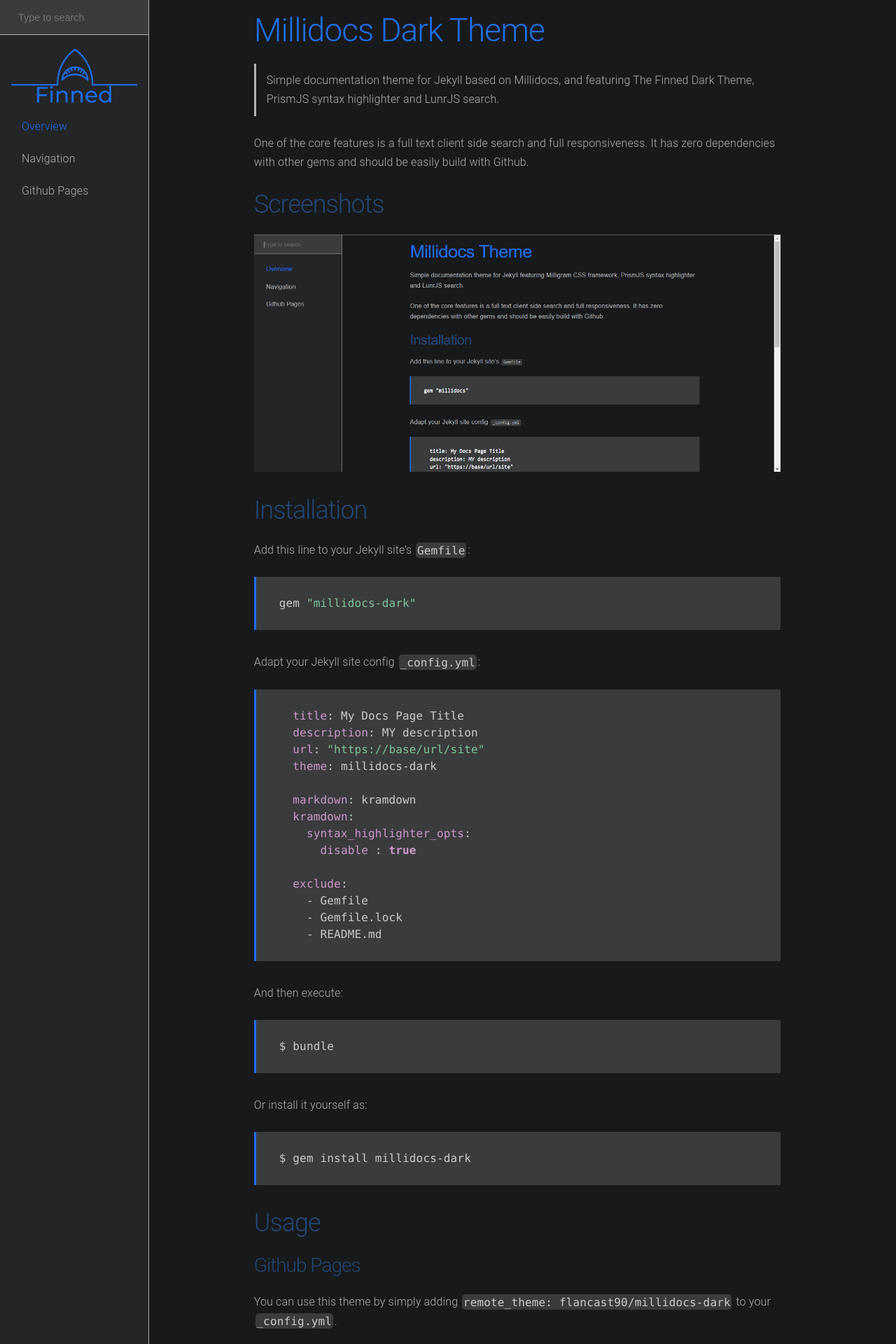
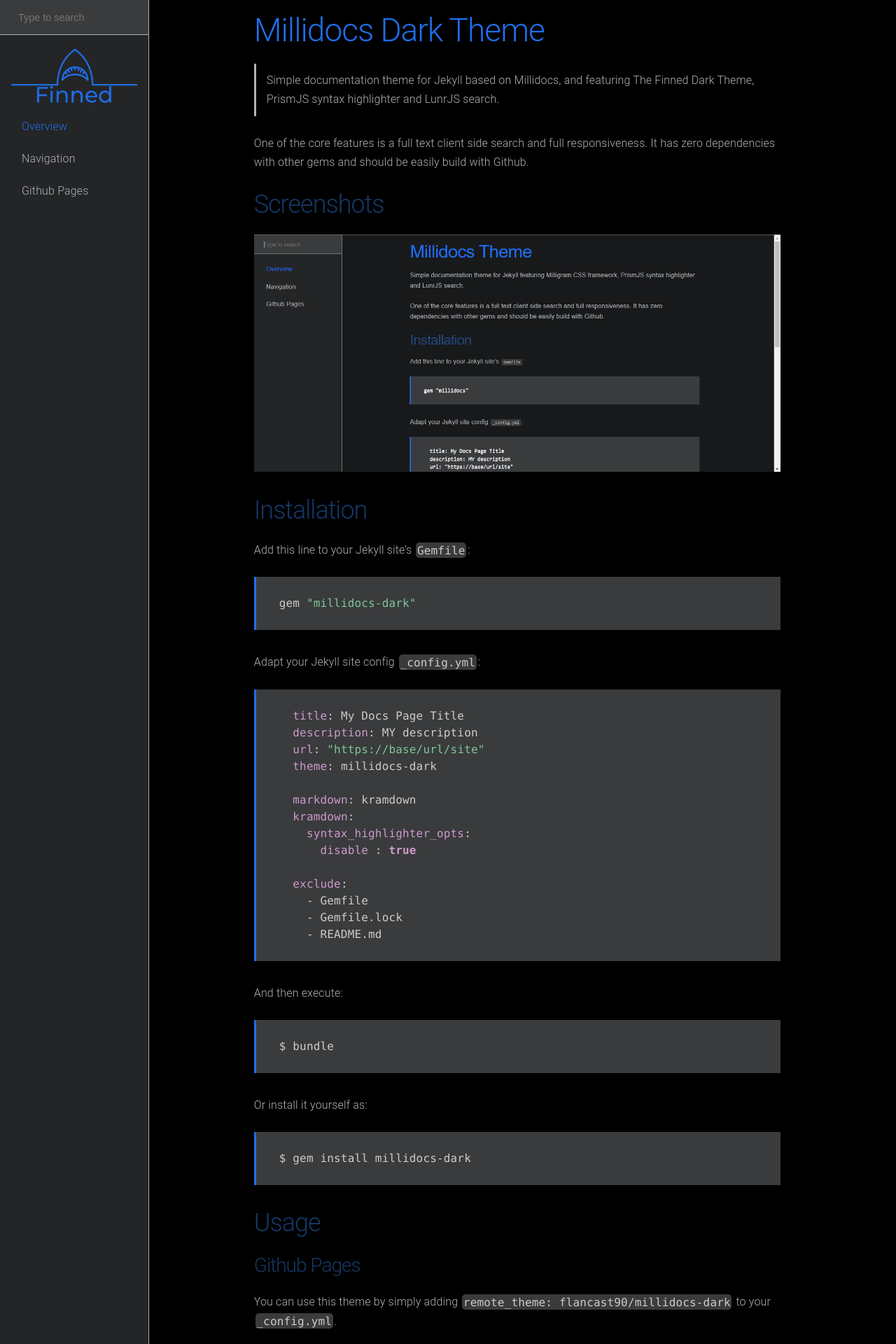
Before and after one commit to d0midigi/pollo, a Jekyll site: the page built from index.md, in a window 1280 px wide. Shown: the top 1920 px of the page at 70% size. Built offline with Jekyll 4.4.1, drawn with Linux system fonts in a browser that asks for light colours.

Commit message:
Update prism.scss

```diff
--- a/_sass/prism.scss
+++ b/_sass/prism.scss
@@ -1,8 +1,8 @@
 :root {
-	--main-bg-color: #18191A;
+	--main-bg-color: #000000;
 	--secondary-bg-color: #242526;
 	--bg-hover-color: #3A3B3C;
-	--text-primary: #E4E6EB;
+	--text-primary: #ff00ab;
 	--text-secondary: #B0B3B8;
 	--blue-accent-emphasis: #1f6feb;
 	--blue-accent-muted: rgba(56,139,253,0.4);
```
